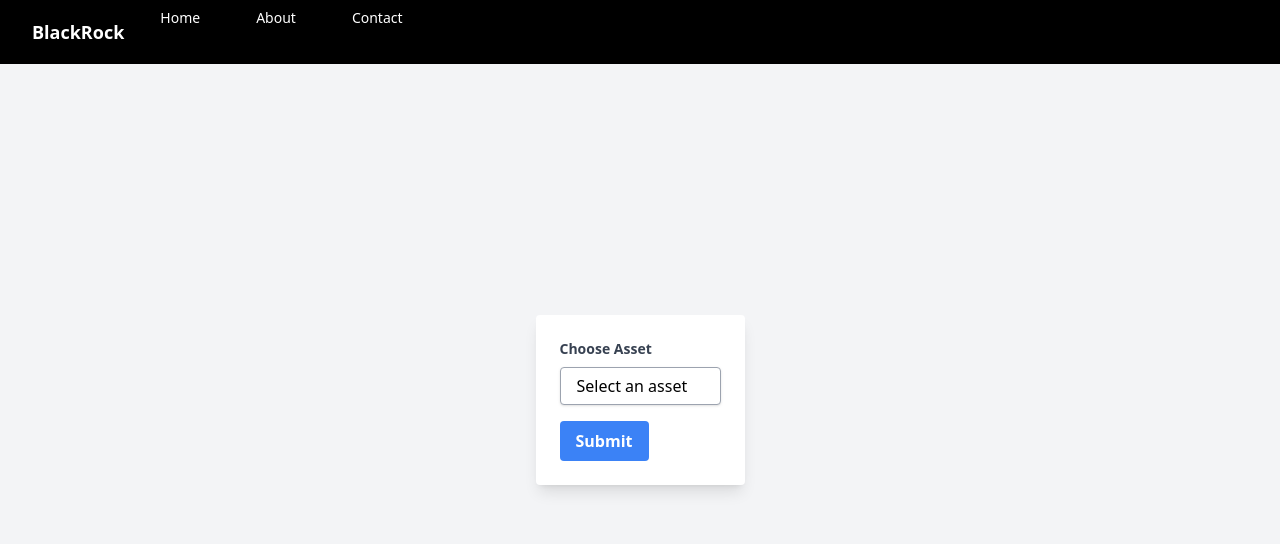
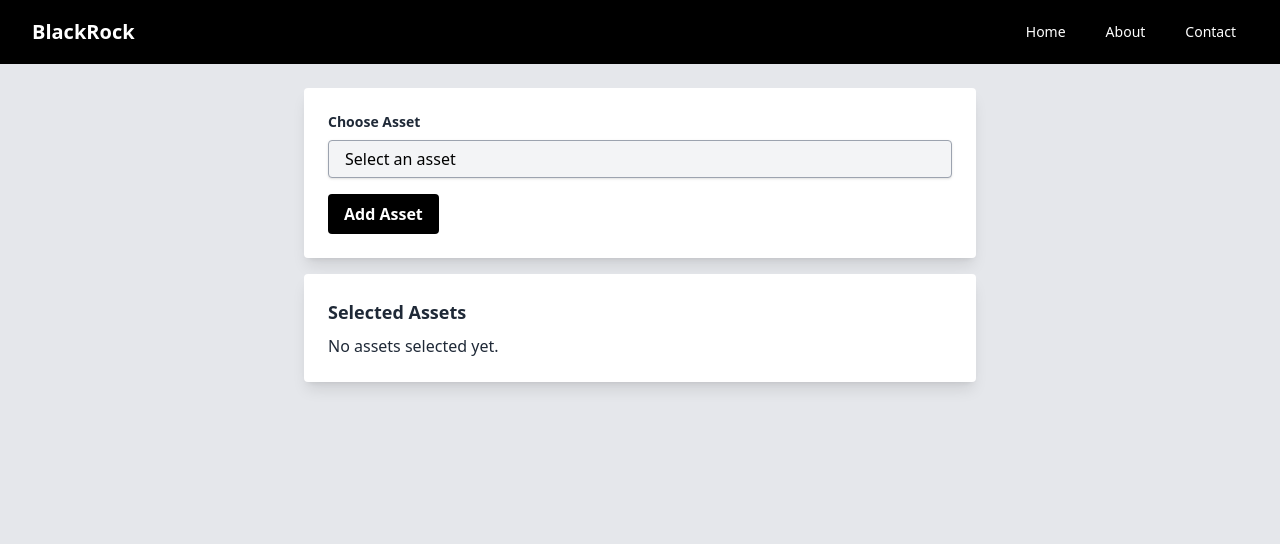
Before and after one commit to Khush2021/blackrock_fe, a React (Vite) app: page /input in a window 1280 px wide. Shown: the top 544 px of the page. Built offline with nearby package versions, Linux system fonts and the light colour scheme.

Commit message:
input done

```diff
--- a/src/components/Header.jsx
+++ b/src/components/Header.jsx
@@ -3,33 +3,31 @@ import { Link } from "react-router-dom";
 
 const Header = () => {
   return (
-    <nav className="bg-black text-white fixed w-full z-10">
+    <nav className="bg-black text-white top-0 left-0 right-0 z-10">
       <div className="max-w-7xl mx-auto px-4 sm:px-6 lg:px-8">
-        <div className="flex justify-between h-16">
-          <div className="flex">
+        <div className="flex justify-between h-16 items-center">
           <div className="flex-shrink-0 flex items-center">
-              <h1 className="text-lg font-semibold">BlackRock</h1>
+            <h1 className="text-xl font-bold">BlackRock</h1>
           </div>
-            <div className="hidden sm:ml-6 sm:flex sm:space-x-8">
+          <div className="hidden sm:flex sm:items-center sm:space-x-4">
             <Link
               to="/"
-                className="text-white px-3 py-2 rounded-md text-sm font-medium"
+              className="px-3 py-2 text-sm font-medium transition-colors duration-200 ease-in-out hover:bg-gray-800 rounded-md"
             >
               Home
             </Link>
             <Link
               to="/about"
-                className="text-white px-3 py-2 rounded-md text-sm font-medium"
+              className="px-3 py-2 text-sm font-medium transition-colors duration-200 ease-in-out hover:bg-gray-800 rounded-md"
             >
               About
             </Link>
             <Link
               to="/contact"
-                className="text-white px-3 py-2 rounded-md text-sm font-medium"
+              className="px-3 py-2 text-sm font-medium transition-colors duration-200 ease-in-out hover:bg-gray-800 rounded-md"
             >
               Contact
             </Link>
-            </div>
           </div>
         </div>
       </div>
--- a/src/pages/Input.jsx
+++ b/src/pages/Input.jsx
@@ -2,35 +2,157 @@ import React, { useState } from "react";
 
 const Input = () => {
   const [asset, setAsset] = useState("");
+  const [amount, setAmount] = useState("");
+  const [selections, setSelections] = useState([]);
+  const [step, setStep] = useState(1);
+  const [editingIndex, setEditingIndex] = useState(null);
+
+  const availableAssets = ["gold", "silver", "real-estate"];
+  const remainingAssets = availableAssets.filter(
+    (availableAsset) =>
+      !selections.some((selection) => selection.asset === availableAsset)
+  );
+
+  const handleAssetChange = (e) => {
+    setAsset(e.target.value);
+    setStep(2);
+  };
+
+  const handleAmountChange = (e) => {
+    setAmount(e.target.value);
+  };
+
+  const handleSubmit = (e) => {
+    e.preventDefault();
+    // Check if the amount is a positive number
+    if (amount <= 0) {
+      alert("Amount must be greater than zero.");
+      return;
+    }
+    if (editingIndex !== null) {
+      const updatedSelections = [...selections];
+      updatedSelections[editingIndex] = { asset, amount };
+      setSelections(updatedSelections);
+      setEditingIndex(null);
+    } else {
+      setSelections([...selections, { asset, amount }]);
+    }
+    setAsset("");
+    setAmount("");
+    setStep(1);
+  };
+
+  const handleEdit = (index) => {
+    setAsset(selections[index].asset);
+    setAmount(selections[index].amount);
+    setEditingIndex(index);
+    setStep(2);
+  };
+
+  const handleDelete = (index) => {
+    const updatedSelections = selections.filter((_, i) => i !== index);
+    setSelections(updatedSelections);
+  };
 
   return (
-    <div className="flex items-center justify-center h-screen bg-gray-100">
-      <form className="bg-white p-6 rounded shadow-lg">
+    <div className="min-h-screen bg-gray-200 p-6">
+      <div className="max-w-2xl mx-auto">
+        <form
+          onSubmit={handleSubmit}
+          className="bg-white p-6 rounded shadow-lg mb-4"
+        >
+          {step === 1 && (
             <div className="mb-4">
               <label
                 htmlFor="choose-asset"
-            className="block text-gray-700 text-sm font-bold mb-2"
+                className="block text-gray-800 text-sm font-bold mb-2"
               >
                 Choose Asset
               </label>
               <select
                 id="choose-asset"
                 value={asset}
-            onChange={(e) => setAsset(e.target.value)}
-            className="block appearance-none w-full bg-white border border-gray-400 hover:border-gray-500 px-4 py-2 pr-8 rounded shadow leading-tight focus:outline-none focus:shadow-outline"
+                onChange={handleAssetChange}
+                className="block appearance-none w-full bg-gray-100 border border-gray-400 hover:border-gray-500 px-4 py-2 pr-8 rounded shadow leading-tight focus:outline-none focus:shadow-outline"
               >
                 <option value="">Select an asset</option>
-            <option value="gold">Gold</option>
-            <option value="real-estate">Real Estate</option>
+                {remainingAssets.map((availableAsset) => (
+                  <option key={availableAsset} value={availableAsset}>
+                    {availableAsset.charAt(0).toUpperCase() +
+                      availableAsset.slice(1)}
+                  </option>
+                ))}
               </select>
             </div>
+          )}
+          {step === 2 && (
+            <div className="mb-4">
+              <label
+                htmlFor="amount"
+                className="block text-gray-800 text-sm font-bold mb-2"
+              >
+                Enter Amount (
+                {asset === "gold" || asset === "silver" ? "kg" : "units"})
+              </label>
+              <input
+                type="number"
+                id="amount"
+                value={amount}
+                onChange={handleAmountChange}
+                className="block appearance-none w-full bg-gray-100 border border-gray-400 hover:border-gray-500 px-4 py-2 rounded shadow leading-tight focus:outline-none focus:shadow-outline"
+              />
+            </div>
+          )}
           <button
             type="submit"
-          className="bg-blue-500 hover:bg-blue-700 text-white font-bold py-2 px-4 rounded focus:outline-none focus:shadow-outline"
+            className="bg-black hover:bg-gray-800 text-white font-bold py-2 px-4 rounded focus:outline-none focus:shadow-outline"
+            disabled={step !== 2}
           >
-          Submit
+            {editingIndex !== null ? "Update Asset" : "Add Asset"}
           </button>
         </form>
+
+        <div className="bg-white p-6 rounded shadow-lg">
+          <h2 className="text-gray-800 text-lg font-bold mb-2">
+            Selected Assets
+          </h2>
+          {selections.length > 0 ? (
+            <ul className="mb-4">
+              {selections.map((selection, index) => (
+                <li
+                  key={index}
+                  className="mb-2 flex justify-between items-center"
+                >
+                  <div>
+                    {selection.asset.charAt(0).toUpperCase() +
+                      selection.asset.slice(1)}
+                    : {selection.amount}{" "}
+                    {selection.asset === "gold" || selection.asset === "silver"
+                      ? "kg"
+                      : "units"}
+                  </div>
+                  <div>
+                    <button
+                      onClick={() => handleEdit(index)}
+                      className="bg-gray-600 hover:bg-gray-700 text-white font-bold py-1 px-2 rounded focus:outline-none focus:shadow-outline mr-2"
+                    >
+                      Edit
+                    </button>
+                    <button
+                      onClick={() => handleDelete(index)}
+                      className="bg-red-600 hover:bg-red-700 text-white font-bold py-1 px-2 rounded focus:outline-none focus:shadow-outline"
+                    >
+                      Delete
+                    </button>
+                  </div>
+                </li>
+              ))}
+            </ul>
+          ) : (
+            <p className="text-gray-800">No assets selected yet.</p>
+          )}
+        </div>
+      </div>
     </div>
   );
 };
```
Lines whose indentation alone changed are shown as unchanged.
